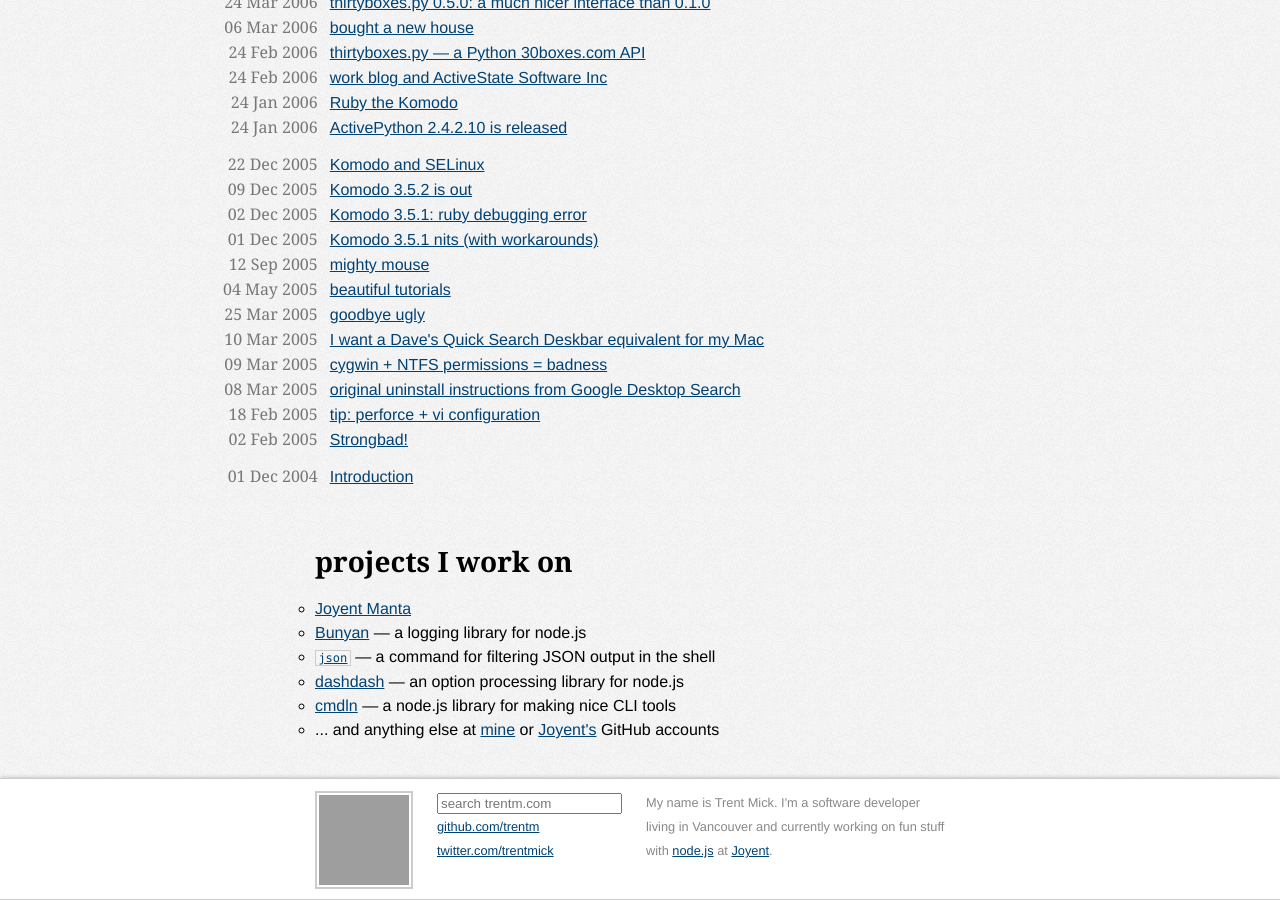
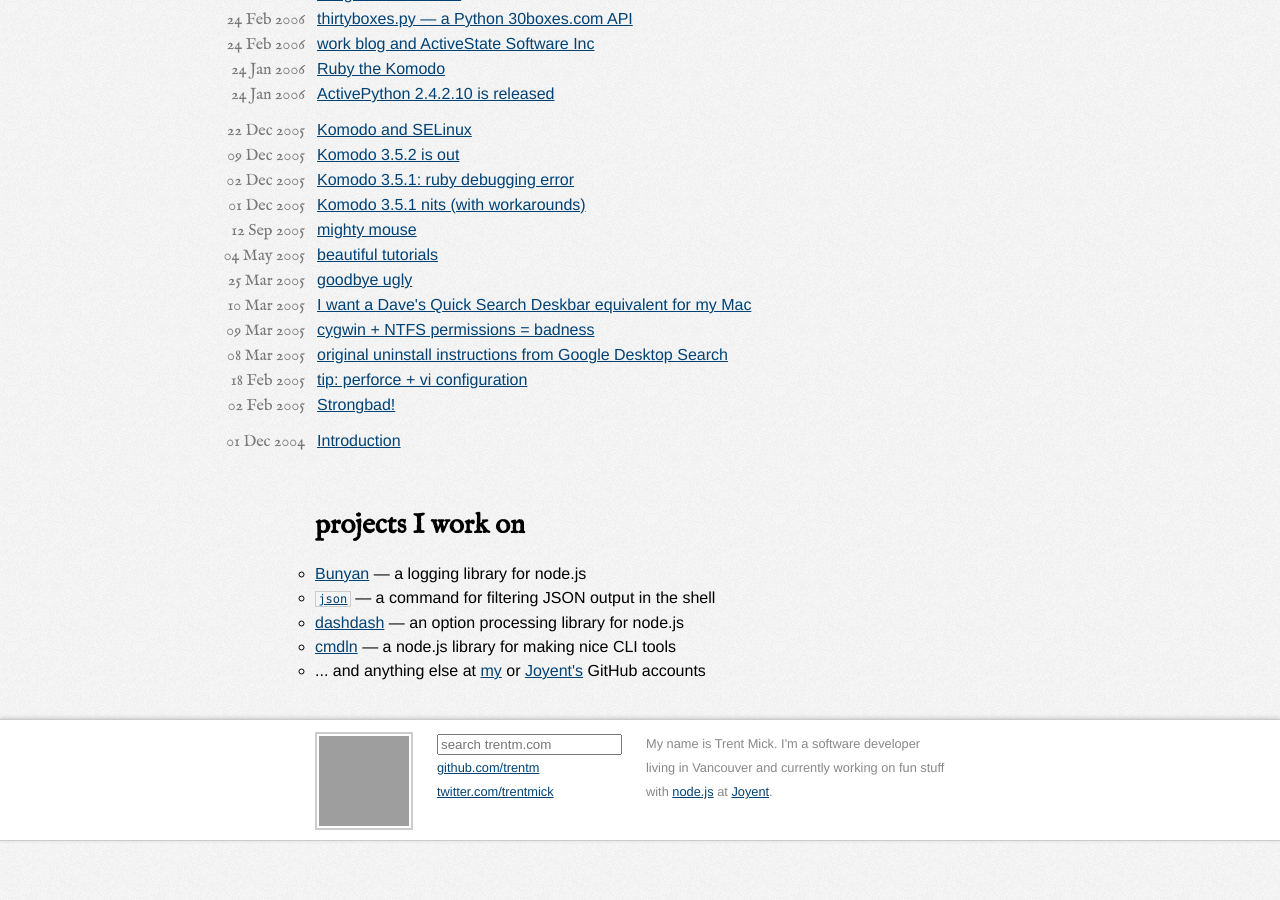
Before and after one commit to trentm/trentm.github.com, a Jekyll site: the page built from index.html, in a window 1280 px wide and 900 px high, scrolled down 2388 px. Built offline with Jekyll 4.4.1, drawn with Linux system fonts in a browser that asks for light colours; after the commit the page ends 3229 px from its top, so only the background shows below that; grey boxes are pictures that could not be loaded.

Commit message:
missing part of change for self-hosting google font

```diff
--- a/TODO.txt
+++ b/TODO.txt
@@ -3,6 +3,11 @@
 - Personal website privacy thing in pocket
   https://vincent.bernat.im/en/blog/2018-more-privacy-blog
 
+
+# posts
+
+- perhaps publish my "trent-tools" talk
+  slides for that here: https://github.com/trentm/talk-some-tools-i-use
 
 
 # style
--- a/css/style.css
+++ b/css/style.css
@@ -50,6 +50,21 @@
 table { border-collapse:collapse; border-spacing:0; }
 
 input, select { vertical-align:middle; }
+
+
+/* ---- self-hosted Google fonts
+ * See https://google-webfonts-helper.herokuapp.com/fonts/im-fell-english
+ * and https://vincent.bernat.ch/en/blog/2018-more-privacy-blog
+ */
+
+@font-face {
+  font-family: 'IM Fell English';
+  font-style: normal;
+  font-weight: 400;
+  src: local('IM FELL English Roman'), local('IM_FELL_English_Roman'),
+       url('../fonts/im-fell-english-v10-latin-regular.woff2') format('woff2'), /* Chrome 26+, Opera 23+, Firefox 39+ */
+       url('../fonts/im-fell-english-v10-latin-regular.woff') format('woff'); /* Chrome 6+, Firefox 3.6+, IE 9+, Safari 5.1+ */
+}
 
 
 
--- a/index.html
+++ b/index.html
@@ -15,12 +15,11 @@
 
   <h2 id="projects">projects I work on</h2>
   <ul>
-    <li><a href="https://github.com/joyent/manta">Joyent Manta</a></li>
     <li><a href="http://github.com/trentm/node-bunyan">Bunyan</a> &mdash; a logging library for node.js</li>
     <li><a href="http://trentm.com/json"><code>json</code></a> &mdash; a command for filtering JSON output in the shell</li>
     <li><a href="http://github.com/trentm/node-dashdash">dashdash</a> &mdash; an option processing library for node.js</li>
     <li><a href="http://github.com/trentm/node-cmdln">cmdln</a> &mdash; a node.js library for making nice CLI tools</li>
-    <li>... and anything else at <a href="https://github.com/trentm">mine</a> or <a href="https://github.com/joyent">Joyent's</a> GitHub accounts</li>
+    <li>... and anything else at <a href="https://github.com/trentm">my</a> or <a href="https://github.com/joyent">Joyent's</a> GitHub accounts</li>
   </ul>
 </div>
 
```
